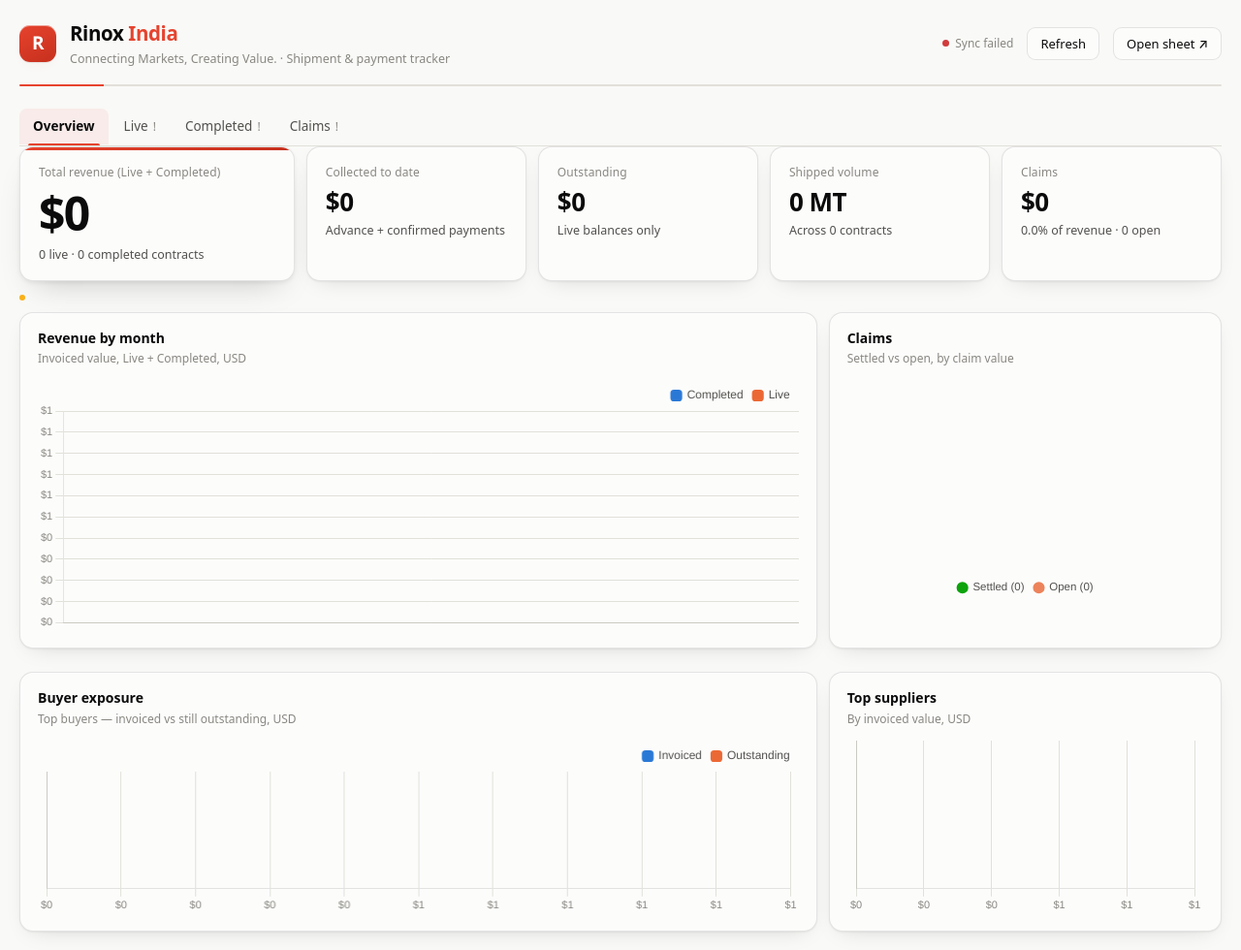
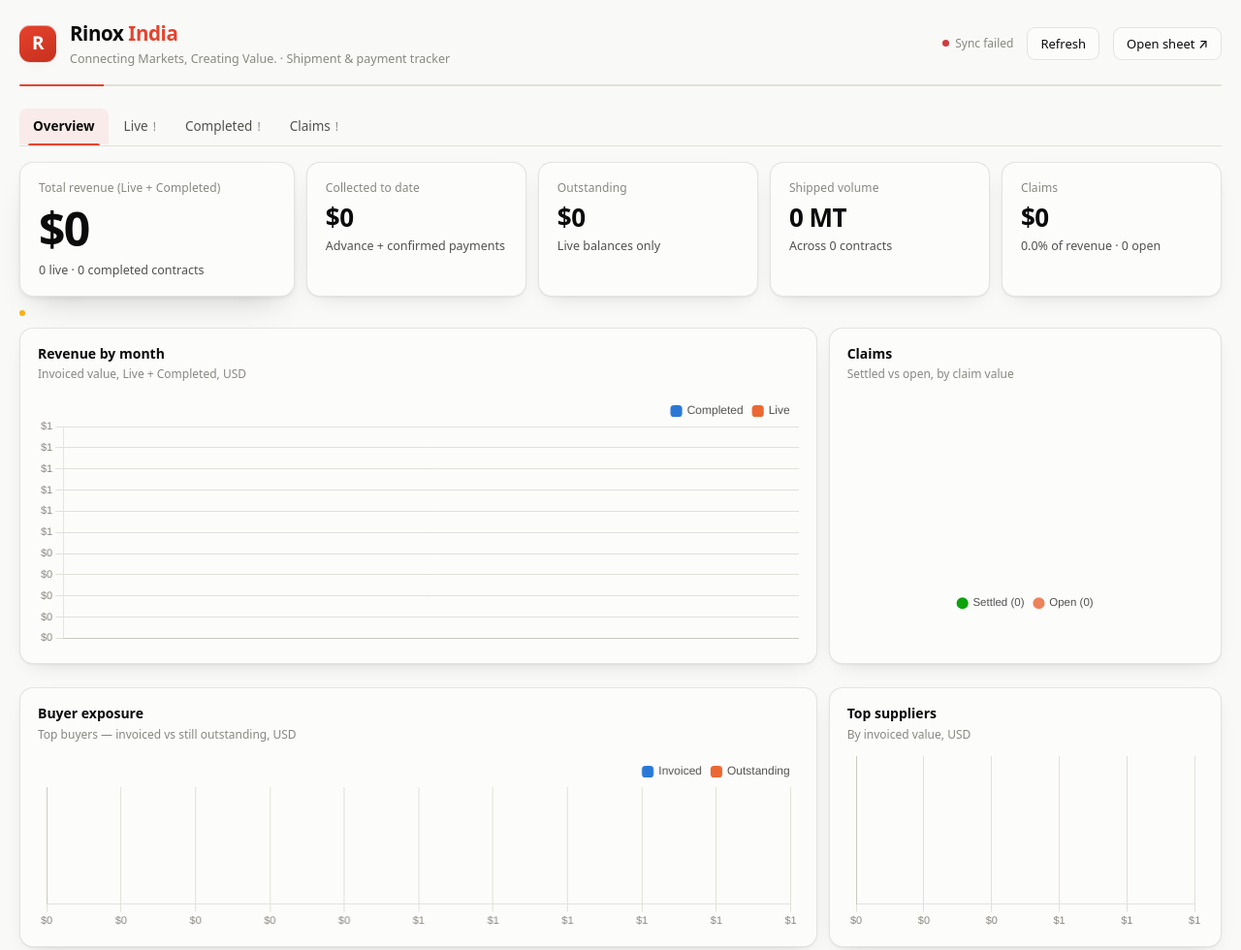
Before and after one commit to Connect0604/rinox-tracking, a plain HTML site: page index.html in a window 1280 px wide. Shown: the top 980 px of the page at 97% size. Drawn offline with nearby package versions, Linux system fonts and the light colour scheme; no server answers.

Commit message:
Remove hero tile top bar — was overlapping the active tab underline
Co-Authored-By: Claude Sonnet 5 <noreply@anthropic.com>
Claude-Session: https://claude.ai/code/session_016ZJzFrksEKKwBRrhmxk8tr

```diff
--- a/index.html
+++ b/index.html
@@ -106,13 +106,12 @@ body{
 @keyframes pulse{50%{opacity:.25}}
 
 /* ---------- stats ---------- */
+#overviewWrap{margin-top:16px}
 .stats{display:grid;grid-template-columns:1.25fr repeat(4,1fr);gap:12px;margin-bottom:16px}
 .card{background:var(--surface);border:1px solid var(--border);border-radius:var(--r);
   box-shadow:var(--shadow),var(--inset-hi)}
-.tile{padding:17px 19px;min-width:0;position:relative;overflow:hidden}
+.tile{padding:17px 19px;min-width:0;position:relative}
 .tile.hero{box-shadow:var(--shadow-lift),var(--inset-hi)}
-.tile.hero::before{content:"";position:absolute;left:0;right:0;top:0;height:3px;
-  background:linear-gradient(90deg,var(--brand),var(--brand-2))}
 .tile .lbl{font-size:12px;color:var(--muted);margin:0 0 7px;letter-spacing:.01em}
 .tile .val{font-size:26px;font-weight:660;letter-spacing:-.02em;margin:0;line-height:1.1}
 .tile.hero .val{font-size:48px;font-weight:700;letter-spacing:-.035em}
```
